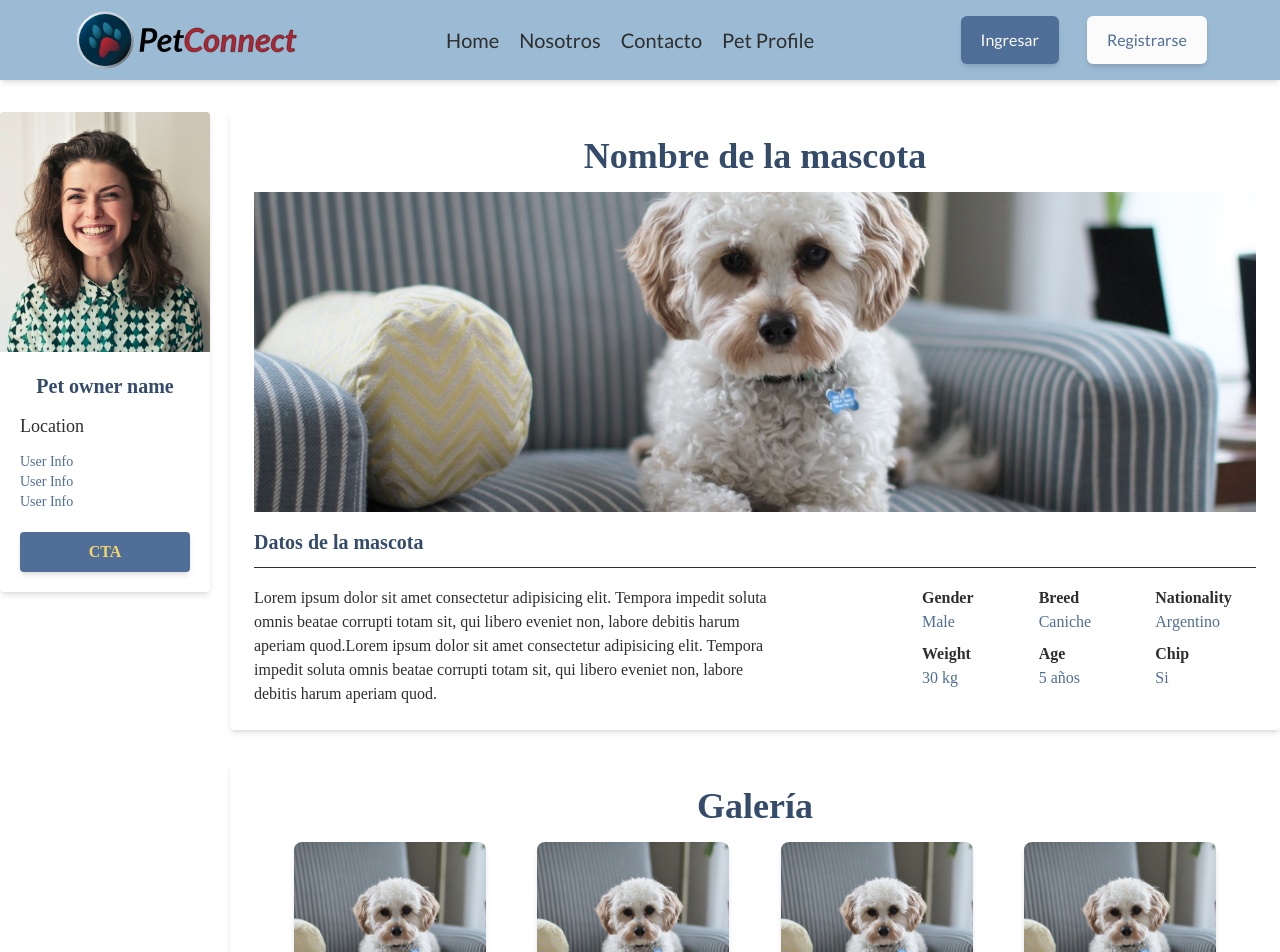
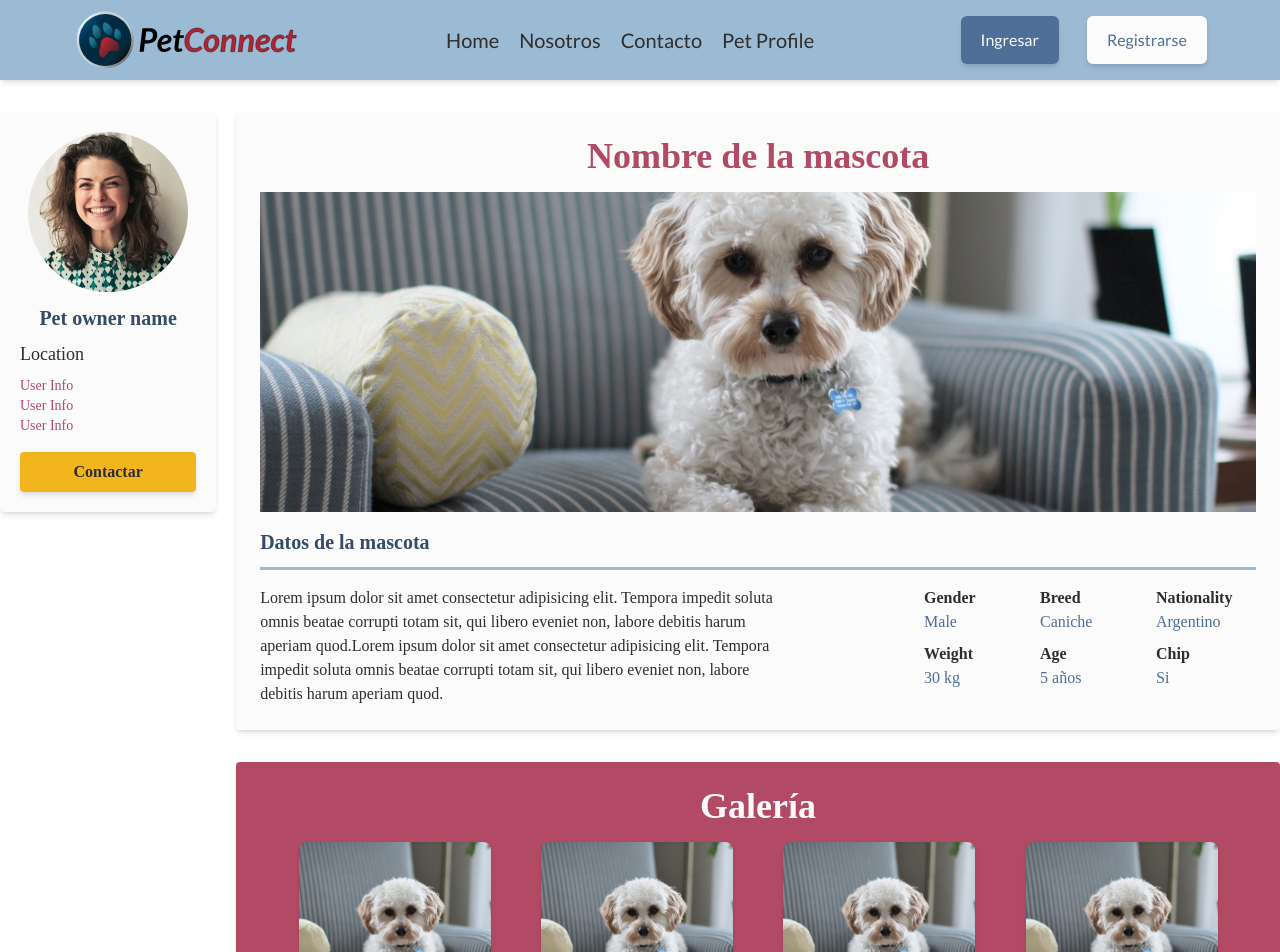
Before and after one commit to No-Country/S9-05-T-PYTHON, a React (Vite) app in the folder FrontEnd/: page /petprofile in a window 1280 px wide. Shown: the top 952 px of the page. Built offline with nearby package versions, Linux system fonts and the light colour scheme; a web font is replaced by a local one.

Commit message:
Fix: estilos y colores Pet Profile

```diff
--- a/FrontEnd/src/pages/PetProfile/PetProfile.jsx
+++ b/FrontEnd/src/pages/PetProfile/PetProfile.jsx
@@ -5,38 +5,38 @@ const PetProfile = () => {
 	return (
 		<section className='pt-28 pb-20 flex gap-5 w-full max-w-[1300px] min-h-screen items-start justify-between mx-auto'>
 			{/* Aside with pet's owner profile */}
-			<div className='flex flex-col w-64 bg-slate-200 rounded overflow-hidden shadow-md'>
+			<div className='flex flex-col gap-3 w-64 bg-white rounded overflow-hidden shadow-md p-5'>
 				<img
 					src={profileAvatar}
 					alt='avatar'
-					className='object-cover w-full h-60'
+					className='object-cover w-40 h-40 rounded-full self-center'
 				/>
-				<div className='flex flex-col gap-3 p-5'>
-					<h6 className='text-xl font-semibold text-[--primary-color-dark] text-center'>
+				<div className='flex flex-col gap-2'>
+					<h6 className='text-xl font-semibold text-primary-dark text-center'>
 						Pet owner name
 					</h6>
 					<p className='text-lg'>Location</p>
-					<div className='text-[--primary-color] text-sm'>
+					<div className='text-tertiary text-sm'>
 						<p>User Info</p>
 						<p>User Info</p>
 						<p>User Info</p>
 					</div>
-					<button className='bg-[--primary-color] px-5 py-2 rounded font-semibold hover:bg-[--primary-color-dark] transition-all text-[--secondary-color-light] shadow-md  outline-none mt-2 self-center w-full'>
-						CTA
+					<button className='bg-secondary px-5 py-2 rounded font-semibold hover:bg-secondary-light transition-all shadow-md mt-2 self-center w-full'>
+						Contactar
 					</button>
 				</div>
 			</div>
 			{/* Main content with pet's info and actions */}
 			<div className='w-full flex flex-col gap-8'>
-				<div className='bg-slate-200 flex flex-col gap-4 rounded overflow-hidden shadow-md p-6'>
-					<h3 className='text-4xl font-semibold text-center text-[--primary-color-dark]'>
+				<div className='bg-white flex flex-col gap-4 rounded overflow-hidden shadow-md p-6'>
+					<h3 className='text-4xl font-semibold text-center text-tertiary'>
 						Nombre de la mascota
 					</h3>
 					<img src={petImg} alt='pet' className='object-cover w-full h-80' />
 					<h6 className='text-xl font-semibold text-[--primary-color-dark]'>
 						Datos de la mascota
 					</h6>
-					<hr className='h-[3px] bg-slate-300 mt-[-5px]' />
+					<hr className='h-[3px] bg-primary-light border-none mt-[-5px]' />
 					<div className='flex gap-4 items-start justify-between'>
 						<p className='w-[65ch]'>
 							Lorem ipsum dolor sit amet consectetur adipisicing elit. Tempora impedit
@@ -48,35 +48,33 @@ const PetProfile = () => {
 						<div className='columns-3 w-1/3'>
 							<div className='mb-2'>
 								<p className='font-semibold'>Gender</p>
-								<p className='text-[--primary-color]'>Male</p>
+								<p className='text-primary'>Male</p>
 							</div>
 							<div className='mb-2'>
 								<p className='font-semibold'>Weight</p>
-								<p className='text-[--primary-color]'>30 kg</p>
+								<p className='text-primary'>30 kg</p>
 							</div>
 							<div className='mb-2'>
 								<p className='font-semibold'>Breed</p>
-								<p className='text-[--primary-color]'>Caniche</p>
+								<p className='text-primary'>Caniche</p>
 							</div>
 							<div className='mb-2'>
 								<p className='font-semibold'>Age</p>
-								<p className='text-[--primary-color]'>5 años</p>
+								<p className='text-primary'>5 años</p>
 							</div>
 							<div className='mb-2'>
 								<p className='font-semibold'>Nationality</p>
-								<p className='text-[--primary-color]'>Argentino</p>
+								<p className='text-primary'>Argentino</p>
 							</div>
 							<div className='mb-2'>
 								<p className='font-semibold'>Chip</p>
-								<p className='text-[--primary-color]'>Si</p>
+								<p className='text-primary'>Si</p>
 							</div>
 						</div>
 					</div>
 				</div>
-				<div className='bg-slate-200 flex flex-col gap-4 rounded overflow-hidden shadow-md p-6'>
-					<h3 className='text-4xl font-semibold text-center text-[--primary-color-dark]'>
-						Galería
-					</h3>
+				<div className='bg-tertiary flex flex-col gap-4 rounded overflow-hidden shadow-md p-6'>
+					<h3 className='text-4xl font-semibold text-center text-white'>Galería</h3>
 					<div className='flex flex-wrap gap-3 justify-evenly'>
 						<img
 							src={petImg}
--- a/FrontEnd/src/pages/Register/Register.jsx
+++ b/FrontEnd/src/pages/Register/Register.jsx
@@ -16,7 +16,7 @@ const Register = () => {
 						</Link>
 					</p>
 				</div>
-				<div className='bg-primary-light relative w-1/2 rounded-s'>
+				<div className='bg-secondary-light relative w-1/2 rounded-s'>
 					<img src={dog2} alt='dog' className='absolute bottom-0 w-3/4 ' />
 				</div>
 			</div>
--- a/FrontEnd/src/pages/Register/components/RegisterForm.jsx
+++ b/FrontEnd/src/pages/Register/components/RegisterForm.jsx
@@ -56,17 +56,17 @@ const RegisterForm = () => {
 					{...register('name')}
 					placeholder='Full Name'
 					autoFocus
-					className='p-3 outline-none w-full border-b border-[--primary-color-light] bg-transparent'
+					className='p-3 outline-none w-full border-b border-primary-light bg-transparent'
 				/>
-				<p className='text-red-500 text-center text-sm'>{errors.name?.message}</p>
+				<p className='text-tertiary text-center text-sm'>{errors.name?.message}</p>
 			</div>
 			<div className='w-full'>
 				<input
 					{...register('userName')}
 					placeholder='User Name'
-					className='p-3 outline-none w-full border-b border-[--primary-color-light] bg-transparent'
+					className='p-3 outline-none w-full border-b border-primary-light bg-transparent'
 				/>
-				<p className='text-red-500 text-center text-sm'>
+				<p className='text-tertiary text-center text-sm'>
 					{errors.userName?.message}
 				</p>
 			</div>
@@ -74,18 +74,18 @@ const RegisterForm = () => {
 				<input
 					{...register('email')}
 					placeholder='Email'
-					className='p-3 outline-none w-full border-b border-[--primary-color-light] bg-transparent'
+					className='p-3 outline-none w-full border-b border-primary-light bg-transparent'
 				/>
-				<p className='text-red-500 text-center text-sm'>{errors.email?.message}</p>
+				<p className='text-tertiary text-center text-sm'>{errors.email?.message}</p>
 			</div>
 			<div className='w-full'>
 				<input
 					{...register('password')}
 					type='password'
 					placeholder='Password'
-					className='p-3 outline-none w-full border-b border-[--primary-color-light] bg-transparent'
+					className='p-3 outline-none w-full border-b border-primary-light bg-transparent'
 				/>
-				<p className='text-red-500 text-center text-sm'>
+				<p className='text-tertiary text-center text-sm'>
 					{errors.password?.message}
 				</p>
 			</div>
@@ -94,9 +94,9 @@ const RegisterForm = () => {
 					{...register('confirmPassword')}
 					type='password'
 					placeholder='Confirm Password'
-					className='p-3 outline-none w-full border-b border-[--primary-color-light] bg-transparent'
+					className='p-3 outline-none w-full border-b border-primary-light bg-transparent'
 				/>
-				<p className='text-red-500 text-center text-sm'>
+				<p className='text-tertiary text-center text-sm'>
 					{errors.confirmPassword && 'Las contraseñas no coinciden!'}
 				</p>
 			</div>
```
